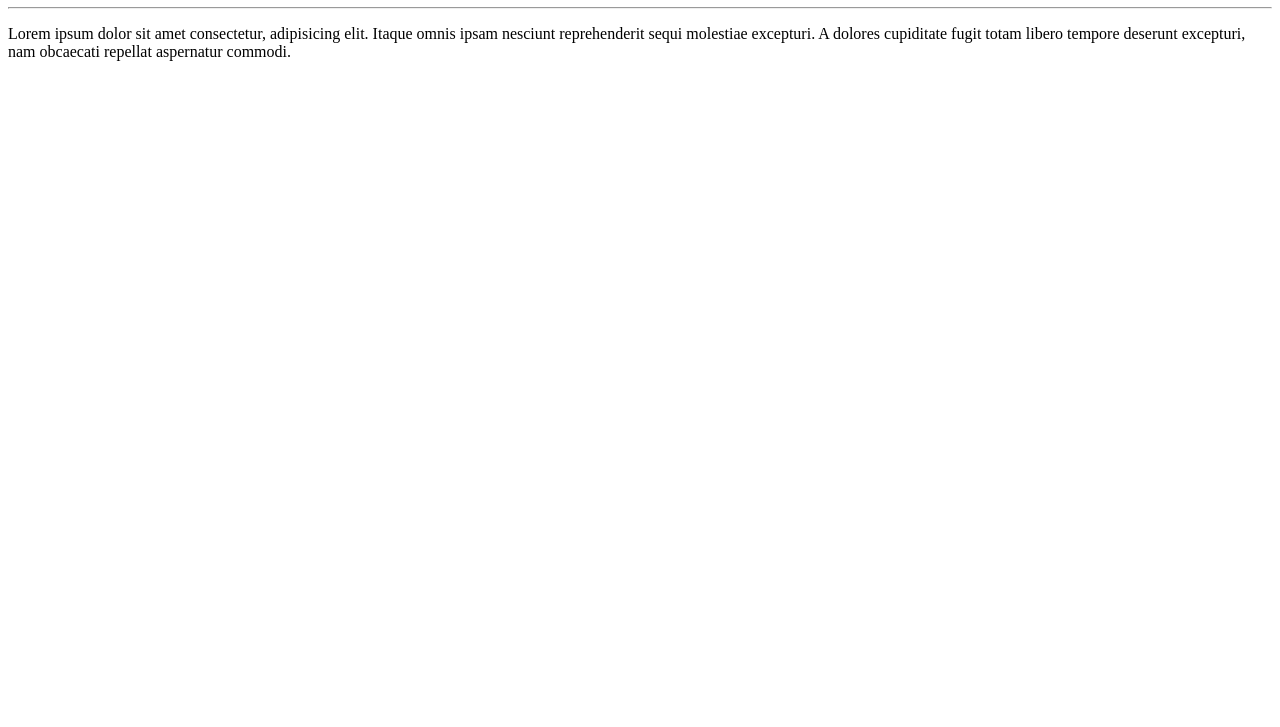
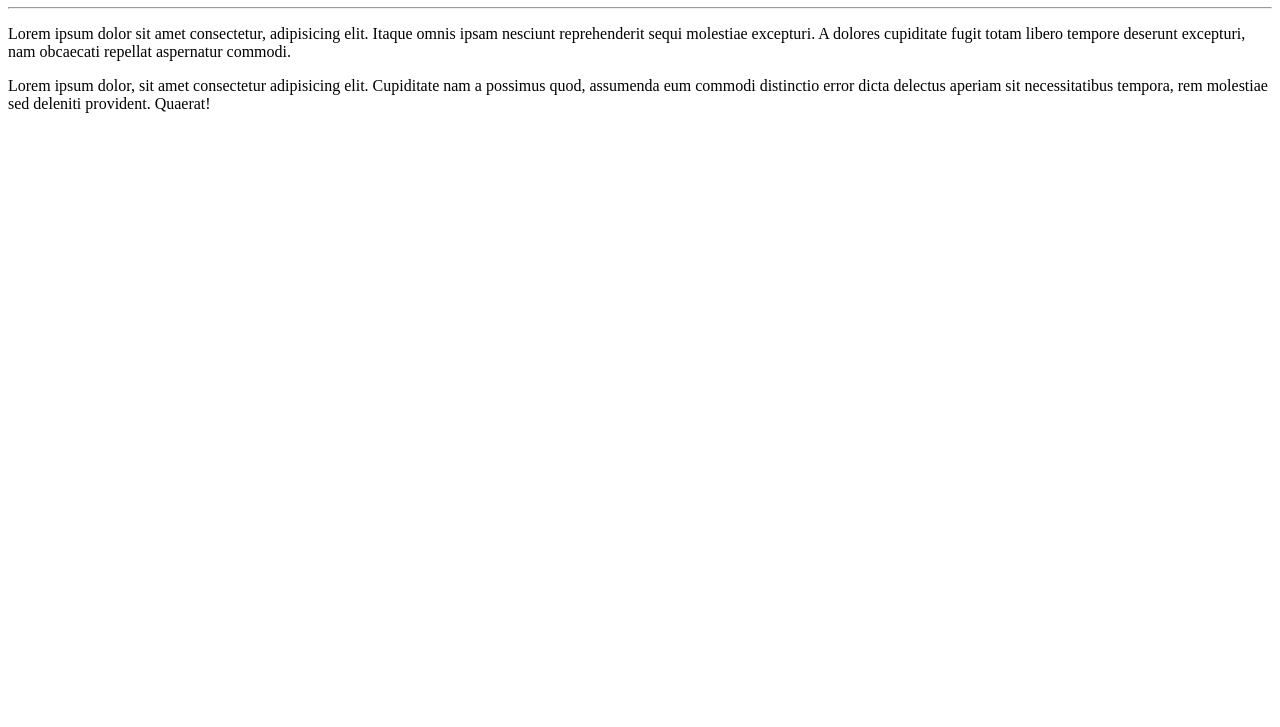
Before and after one commit to viniciu231/Ola-mundo, a plain HTML site: page site-exemplo/index.html in a window 1280 px wide. Shown: the part 73-800 px from the top of the page. Drawn offline with Linux system fonts and the light colour scheme.

Commit message:
Criei outro lorem

```diff
--- a/site-exemplo/index.html
+++ b/site-exemplo/index.html
@@ -10,5 +10,6 @@
     <h1>Olá, Mundo</h1>
     <hr>
     <p>Lorem ipsum dolor sit amet consectetur, adipisicing elit. Itaque omnis ipsam nesciunt reprehenderit sequi molestiae excepturi. A dolores cupiditate fugit totam libero tempore deserunt excepturi, nam obcaecati repellat aspernatur commodi.</p>
+    <p>Lorem ipsum dolor, sit amet consectetur adipisicing elit. Cupiditate nam a possimus quod, assumenda eum commodi distinctio error dicta delectus aperiam sit necessitatibus tempora, rem molestiae sed deleniti provident. Quaerat!</p>
 </body>
 </html>
```
